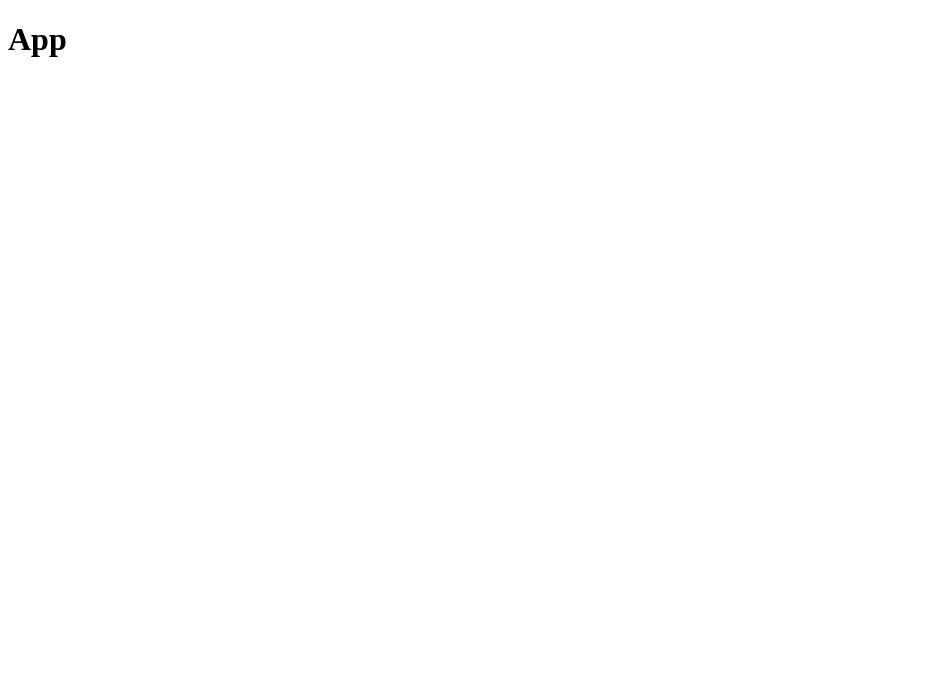
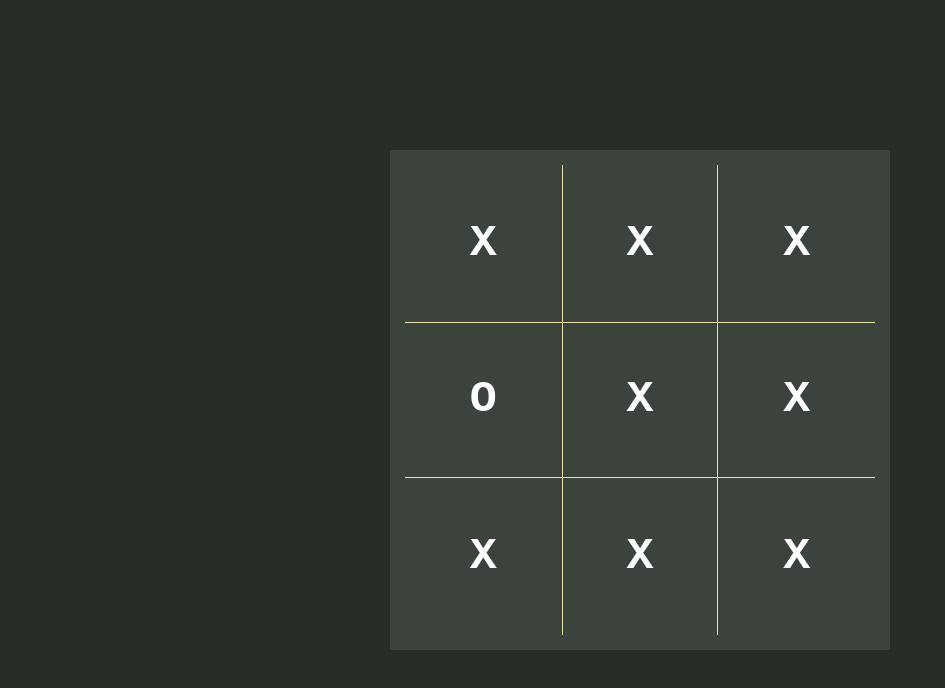
Before and after one commit to rrsilaya/t3, a React app: page / in a window 1280 px wide. Shown: the top 688 px of the page, without its empty margins (0-945 px from the left). Built offline with nearby package versions, Linux system fonts and the light colour scheme.

Commit message:
Layut initial tic-tac-toe board

```diff
--- a/src/app/App.js
+++ b/src/app/App.js
@@ -1,9 +1,16 @@
 import React, { Component } from 'react';
+import {
+  Board
+} from '../features';
+
+import styles from './styles.css';
 
 class App extends Component {
   render() {
     return (
-      <h1>App</h1>
+      <div className={styles.appWrapper}>
+        <Board/>
+      </div>
     );
   }
 }
--- /dev/null
+++ b/src/app/styles.css
@@ -0,0 +1,10 @@
+.appWrapper {
+  height: 100vh;
+  width: 100%;
+  padding: 30px 0;
+
+  display: flex;
+  flex-direction: column;
+  justify-content: center;
+  align-items: center;
+}
--- a/src/features/board/Board.js
+++ b/src/features/board/Board.js
@@ -1,9 +1,21 @@
 import React, { Component } from 'react';
+
+import styles from './styles.css';
 
 class Board extends Component {
   render() {
     return (
-      <h1>Board</h1>
+      <div className={styles.wrapper}>
+        <div>X</div>
+        <div>X</div>
+        <div>X</div>
+        <div>O</div>
+        <div>X</div>
+        <div>X</div>
+        <div>X</div>
+        <div>X</div>
+        <div>X</div>
+      </div>
     );
   }
 }
--- /dev/null
+++ b/src/features/board/styles.css
@@ -0,0 +1,55 @@
+.wrapper {
+  height: 500px;
+  width: 500px;
+  padding: 15px;
+
+  background-color: rgba(255, 255, 255, 0.1);
+
+  display: grid;
+  grid-template-rows: 1fr 1fr 1fr;
+  grid-template-columns: 1fr 1fr 1fr;
+}
+
+.wrapper > div {
+  --border: 1px solid #ECE0A6;
+
+  cursor: pointer;
+  display: flex;
+  justify-content: center;
+  align-items: center;
+
+  font-size: 45px;
+  font-weight: bold;
+  font-family: monospace;
+}
+
+.wrapper > div[tagged=""] {
+  cursor: default;
+}
+
+/**
+ * CSS Borders for Grid
+ */
+.wrapper > div:nth-child(2) {
+  border-left: var(--border);
+  border-right: var(--border);
+}
+
+.wrapper > div:nth-child(4) {
+  border-top: var(--border);
+  border-bottom: var(--border);
+}
+
+.wrapper > div:nth-child(5) {
+  border: var(--border);
+}
+
+.wrapper > div:nth-child(6) {
+  border-top: var(--border);
+  border-bottom: var(--border);
+}
+
+.wrapper > div:nth-child(8) {
+  border-left: var(--border);
+  border-right: var(--border);
+}
--- /dev/null
+++ b/src/features/index.js
@@ -0,0 +1 @@
+export { default as Board } from './board/Board';
--- a/src/index.css
+++ b/src/index.css
@@ -0,0 +1,16 @@
+/*
+Colors:
+  #262E26
+  #90122E
+  #ECE0A6
+*/
+
+* {
+  box-sizing: border-box;
+}
+
+body {
+  margin: 0;
+  background-color: #262E26;
+  color: #fff;
+}
--- a/src/index.js
+++ b/src/index.js
@@ -1,7 +1,7 @@
 import React from 'react';
 import ReactDOM from 'react-dom';
+import App from './app/App';
 import './index.css';
-import App from './app/App';
 import registerServiceWorker from './registerServiceWorker';
 
 ReactDOM.render(<App />, document.getElementById('root'));
```
Also changed, not shown: src/stylesheets/index.styl (deleted).
